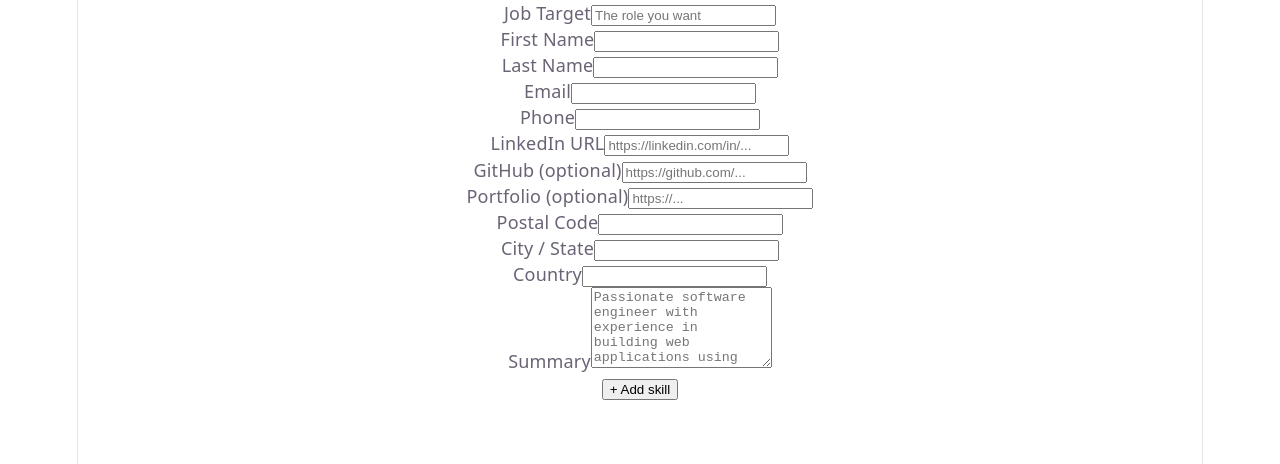
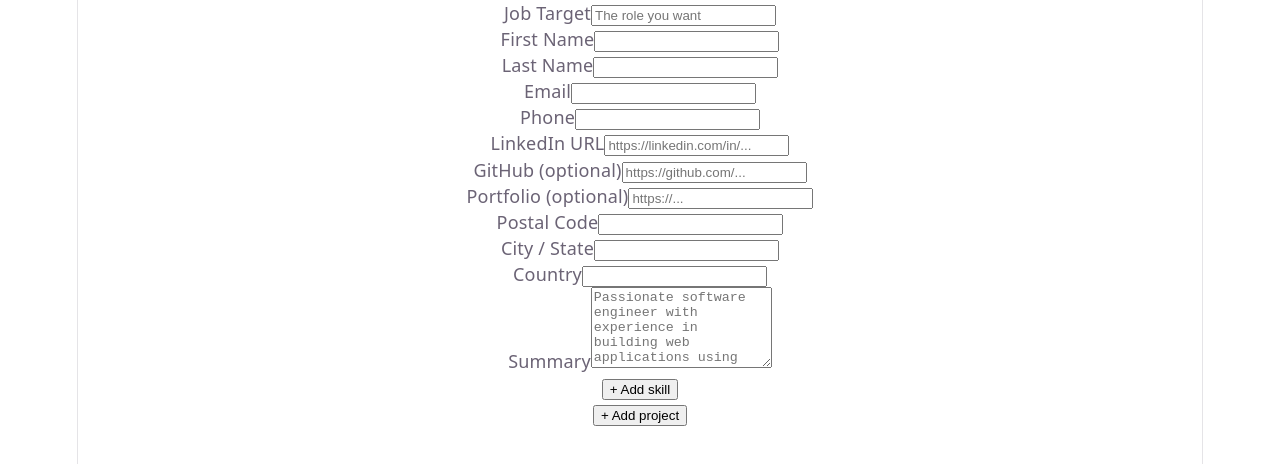
Before and after one commit to krig6/odin-cv-application, a React (Vite) app: page / in a window 1280 px wide. Shown: the top 464 px of the page. Built offline with nearby package versions, Linux system fonts and the light colour scheme.

Commit message:
feat(Projects): add Projects component and include in App layout

```diff
--- a/src/App.jsx
+++ b/src/App.jsx
@@ -1,6 +1,7 @@
 import { PersonalDetails } from "./components/PersonalDetails"
 import { Summary } from "./components/Summary"
 import { Skills } from "./components/Skills"
+import { Projects } from "./components/Projects"
 
 export const App = () => {
   return (
@@ -10,6 +11,7 @@ export const App = () => {
           <PersonalDetails />
           <Summary />
           <Skills />
+          <Projects />
         </div>
         <div className="cv-builder__preview">
         </div>
--- /dev/null
+++ b/src/components/Projects.jsx
@@ -0,0 +1,9 @@
+export const Projects = () => {
+  return (
+    <div className="projects">
+      <div className="projects__fields">
+      </div>
+      <button className="projects__add-btn" type="button">+ Add project</button>
+    </div>
+  )
+}
```
